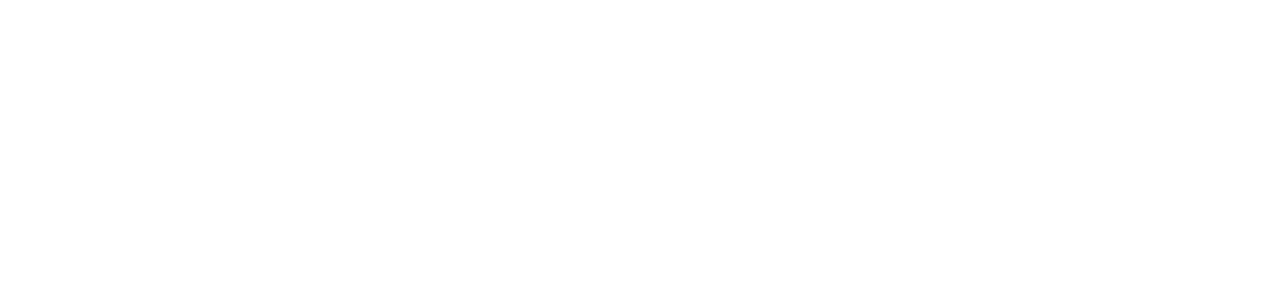
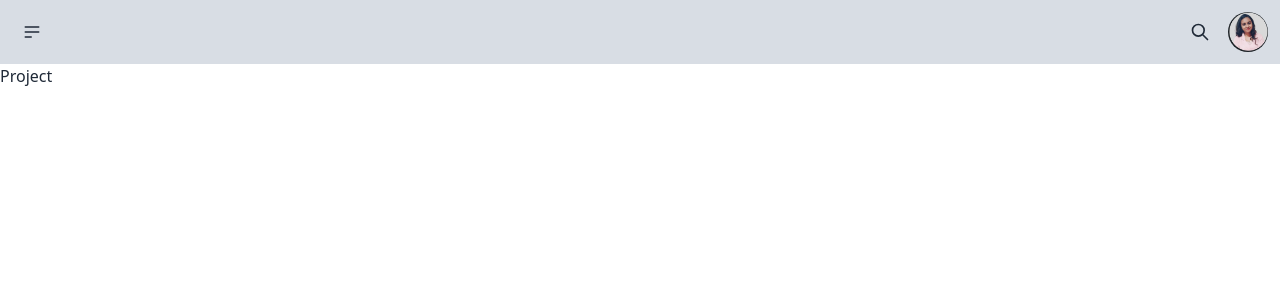
Before and after one commit to Amaya-2001/My-Portfolio, a React (Create React App) app: page /project in a window 1280 px wide. Before the commit this address had no page. Shown: the top 300 px of the page. Built offline with nearby package versions, Linux system fonts and the light colour scheme.

Commit message:
created Project component and navigated

```diff
--- a/src/App.js
+++ b/src/App.js
@@ -3,6 +3,7 @@
 import Article from "./components/Article";
 import Home from "./components/Home";
 import Contact from "./components/Contact";
+import Project from "./components/Project";
 
 function App() {
   return (
@@ -11,6 +12,7 @@
         <Route path="/" element={<Home />}></Route>
         <Route path="articles" element={<Article />}></Route>
         <Route path="contact" element={<Contact />}></Route>
+        <Route path="project" element={<Project />}></Route>
       </Routes>
     </div>
   );
--- a/src/components/Navbar.js
+++ b/src/components/Navbar.js
@@ -39,7 +39,9 @@
                 </a>
               </li>
               <li>
-                <a>Projects</a>
+                <a>
+                  <Link to="project">Projects</Link>
+                </a>
               </li>
               <li>
                 <a>
--- /dev/null
+++ b/src/components/Project.js
@@ -0,0 +1,13 @@
+import React from "react";
+import Navbar from "./Navbar";
+
+function Project() {
+  return (
+    <div>
+      <Navbar />
+      Project
+    </div>
+  );
+}
+
+export default Project;
```
